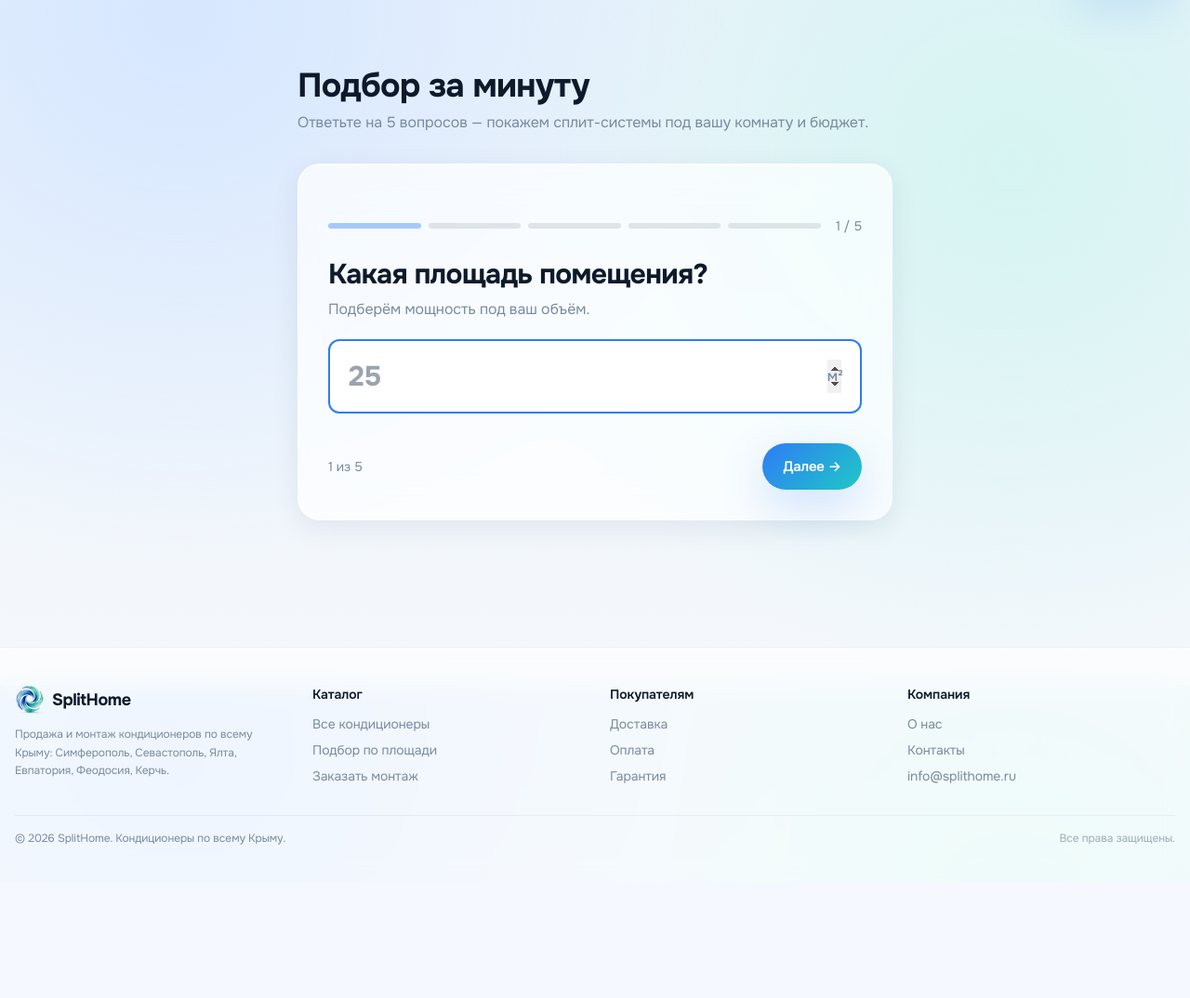
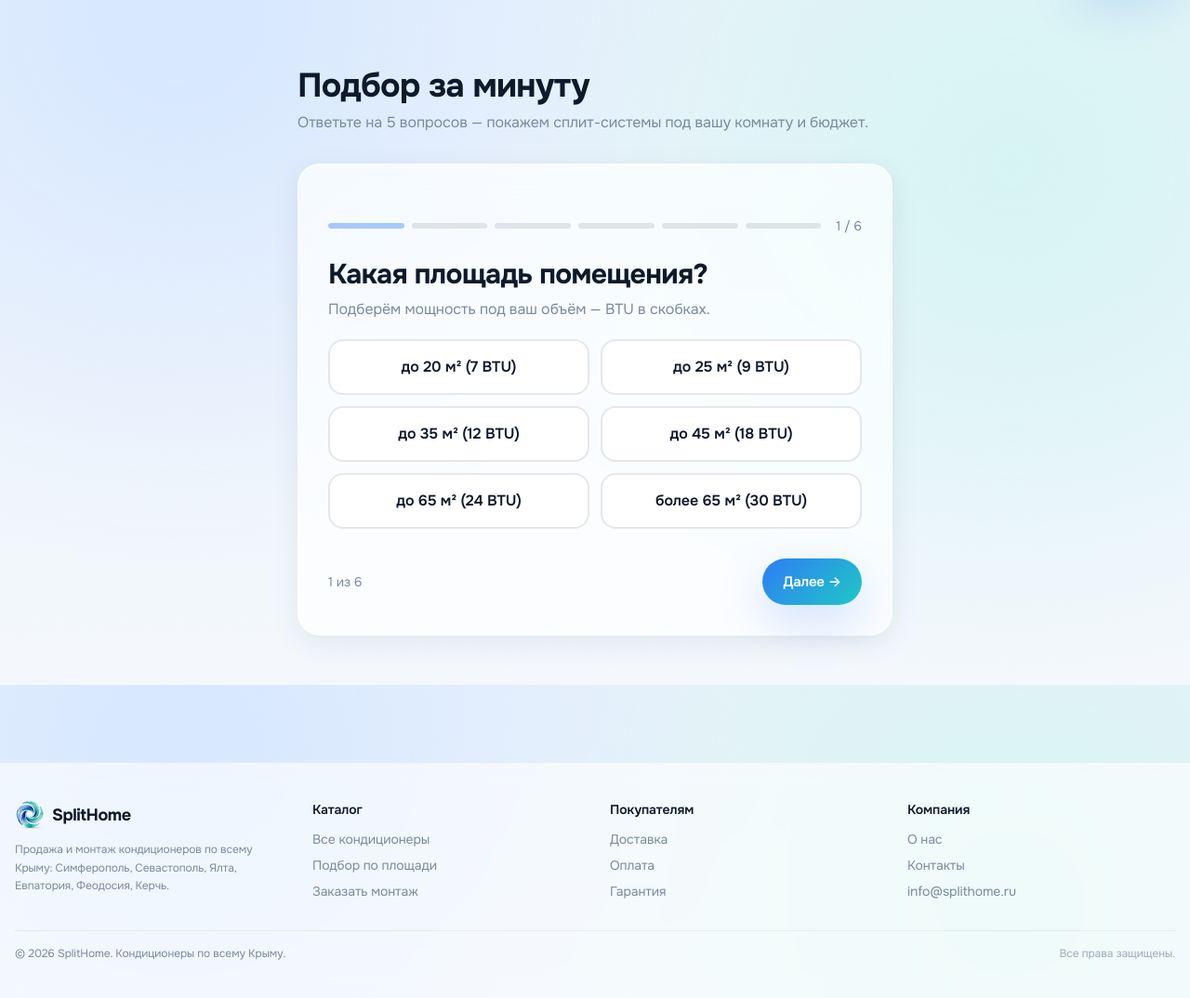
Before and after one commit to flycited2-dotcom/split-shop_claude, a Django app: page /quiz/ in a window 1280 px wide. Shown: the part 63-1137 px from the top of the page at 93% size. Before the commit the page ends 972 px from the top, so only its background shows below. Run offline with Django 5.2, Linux system fonts and the light colour scheme; parts of the project's set-up code (start-up, migrations or seed data) failed here and were passed over; some libraries are stand-ins or nearby versions.

Commit message:
feat(quiz): подбор по цвету + relaxed-фолбэки, шаг 6, пилюли BTU
- quiz_logic: recommend_products → (products, relaxed[]), needs_black,
  fallback color → budget → inverter, limit=5, secondary_btus на границах
- views: 4 типа помещения (apartment/house/office/commercial),
  5 опций бюджета (30/40/50/70k/любой), AREA_OPTIONS пилюли,
  6-шаговый wizard, распаковка кортежа
- models: QuizResult.needs_black + миграция 0003
- template: пилюли шага 1 с BTU в скобках, новый шаг 6 (цвет),
  плашка relaxed-причин, ссылки на каталог для secondary BTU
- admin: needs_black в фильтрах
- telegram: цвет в уведомлении о лиде

Co-Authored-By: Claude Opus 4.7 <noreply@anthropic.com>

```diff
--- a/apps/leads/admin.py
+++ b/apps/leads/admin.py
@@ -29,6 +29,6 @@ class InstallationRequestAdmin(admin.ModelAdmin):
 @admin.register(QuizResult)
 class QuizResultAdmin(admin.ModelAdmin):
     list_display = ('area_sqm', 'room_type', 'recommended_btu', 'budget_max', 'contact_phone', 'created_at')
-    list_filter = ('room_type', 'needs_inverter', 'needs_heating', 'created_at')
+    list_filter = ('room_type', 'needs_inverter', 'needs_heating', 'needs_black', 'created_at')
     search_fields = ('contact_name', 'contact_phone')
     readonly_fields = ('created_at', 'recommended_product_ids')
--- a/apps/leads/models.py
+++ b/apps/leads/models.py
@@ -44,8 +44,10 @@ class SelectionRequest(models.Model):
 class QuizResult(models.Model):
     ROOM_TYPE_CHOICES = [
         ('apartment', 'Квартира'),
+        ('house', 'Дом'),
         ('office', 'Офис'),
-        ('shop', 'Магазин/HoReCa'),
+        ('commercial', 'Коммерция'),
+        ('shop', 'Магазин/HoReCa'),  # legacy: ранние записи до расширения choices
     ]
 
     area_sqm = models.PositiveIntegerField('Площадь, м²')
@@ -53,6 +55,7 @@ class QuizResult(models.Model):
     budget_max = models.PositiveIntegerField('Бюджет до, ₽', null=True, blank=True)
     needs_inverter = models.BooleanField('Тихий/инвертор', default=False)
     needs_heating = models.BooleanField('Нужен прогрев зимой', default=False)
+    needs_black = models.BooleanField('Чёрный цвет', default=False)
     recommended_btu = models.PositiveSmallIntegerField('Подобранный BTU, тыс.', null=True, blank=True)
     recommended_product_ids = models.JSONField('ID подобранных товаров', default=list, blank=True)
     contact_name = models.CharField('Имя', max_length=150, blank=True)
--- a/apps/leads/views.py
+++ b/apps/leads/views.py
@@ -167,14 +167,26 @@ def installation_page(request):
 
 ROOM_OPTIONS = [
     ('apartment', 'Квартира', '🏠'),
+    ('house', 'Дом', '🏡'),
     ('office', 'Офис', '💼'),
-    ('shop', 'Магазин', '🏪'),
+    ('commercial', 'Коммерция', '🏪'),
 ]
 BUDGET_OPTIONS = [
     ('30000', 'до 30 000 ₽'),
+    ('40000', 'до 40 000 ₽'),
     ('50000', 'до 50 000 ₽'),
-    ('80000', 'до 80 000 ₽'),
+    ('70000', 'до 70 000 ₽'),
     ('0', 'Не важно'),
+]
+# Пилюли шага 1: (значение area_sqm, подпись). BTU считается на сервере через
+# quiz_logic.btu_candidates() — на границах автоматически добавится secondary.
+AREA_OPTIONS = [
+    ('20',  'до 20 м² (7 BTU)'),
+    ('25',  'до 25 м² (9 BTU)'),
+    ('35',  'до 35 м² (12 BTU)'),
+    ('45',  'до 45 м² (18 BTU)'),
+    ('65',  'до 65 м² (24 BTU)'),
+    ('100', 'более 65 м² (30 BTU)'),
 ]
 
 
@@ -187,8 +199,10 @@ def _quiz_ctx_base(step, post=None):
         'budget': post.get('budget', ''),
         'inverter': post.get('inverter', ''),
         'heating': post.get('heating', ''),
+        'color': post.get('color', ''),
         'room_options': ROOM_OPTIONS,
         'budget_options': BUDGET_OPTIONS,
+        'area_options': AREA_OPTIONS,
     }
 
 
@@ -209,17 +223,22 @@ def quiz_step(request):
     next_step = current + 1
     ctx = _quiz_ctx_base(next_step, request.POST)
 
-    if next_step <= 5:
+    if next_step <= 6:
         return render(request, 'leads/partials/_quiz_step.html', ctx)
 
     area = max(5, _quiz_int(ctx['area_sqm'], 25))
-    btu = quiz_logic.btu_from_area(area)
+    btu, secondary_btus = quiz_logic.btu_candidates(area)
     budget_max = _quiz_int(ctx['budget']) or None
     needs_inverter = ctx['inverter'] == 'yes'
     needs_heating = ctx['heating'] == 'yes'
+    needs_black = ctx['color'] == 'black'
 
-    products = quiz_logic.recommend_products(
-        btu, budget_max=budget_max, needs_inverter=needs_inverter,
+    products, relaxed = quiz_logic.recommend_products(
+        btu,
+        budget_max=budget_max,
+        needs_inverter=needs_inverter,
+        needs_black=needs_black,
+        secondary_btus=secondary_btus,
     )
 
     quiz = QuizResult.objects.create(
@@ -228,6 +247,7 @@ def quiz_step(request):
         budget_max=budget_max,
         needs_inverter=needs_inverter,
         needs_heating=needs_heating,
+        needs_black=needs_black,
         recommended_btu=btu,
         recommended_product_ids=[p.id for p in products],
     )
@@ -235,7 +255,9 @@ def quiz_step(request):
     ctx.update({
         'step': 'result',
         'btu': btu,
+        'secondary_btus': secondary_btus,
         'products': products,
+        'relaxed': relaxed,
         'quiz_id': quiz.id,
         'budget_max': budget_max,
     })
@@ -268,7 +290,9 @@ def quiz_lead(request, quiz_id):
         f'👤 {name} | 📞 {phone}\n'
         f'📐 {quiz.area_sqm} м² | {quiz.get_room_type_display()}\n'
         f'💰 Бюджет: {f"до {quiz.budget_max:,} ₽".replace(",", " ") if quiz.budget_max else "любой"}\n'
-        f'⚙️ BTU: {quiz.recommended_btu}k · Инвертор: {"да" if quiz.needs_inverter else "нет"} · Обогрев: {"да" if quiz.needs_heating else "нет"}\n'
+        f'⚙️ BTU: {quiz.recommended_btu}k · Инвертор: {"да" if quiz.needs_inverter else "нет"} · '
+        f'Обогрев: {"да" if quiz.needs_heating else "нет"} · '
+        f'Цвет: {"чёрный" if quiz.needs_black else "любой"}\n'
         f'🔗 /admin/leads/quizresult/{quiz.id}/'
     )
 
--- a/templates/leads/partials/_quiz_step.html
+++ b/templates/leads/partials/_quiz_step.html
@@ -11,10 +11,32 @@
         Рекомендуем кондиционер на <span class="text-accent">{{ btu }} 000 BTU</span>
       </h2>
       <p class="text-ink-3 text-sm sm:text-base">
-        Под площадь {{ area_sqm }} м²{% if budget_max %} и бюджет до {{ budget_max }} ₽{% endif %}.
+        Под площадь до {{ area_sqm }} м²{% if budget_max %} и бюджет до {{ budget_max }} ₽{% endif %}.
         {% if inverter == 'yes' %} С тихим инверторным компрессором.{% endif %}
       </p>
+      {% if secondary_btus %}
+        <p class="mt-3 text-sm text-ink-3">
+          Альтернатива:
+          {% for sb in secondary_btus %}
+            <a href="{% url 'catalog' %}?btu={{ sb }}" class="text-accent hover:underline font-semibold">{{ sb }} 000 BTU</a>{% if not forloop.last %}, {% endif %}
+          {% endfor %}
+          — другой запас по мощности.
+        </p>
+      {% endif %}
     </div>
+
+    {% if relaxed %}
+      <div class="rounded-xl bg-amber-50 text-amber-900 text-sm px-4 py-3">
+        Под точные параметры моделей не нашлось — показываем близкие варианты:
+        <ul class="list-disc list-inside mt-1">
+          {% for r in relaxed %}
+            {% if r == 'color_relaxed' %}<li>чёрные не в наличии — показываем другие цвета</li>{% endif %}
+            {% if r == 'budget_relaxed' %}<li>в бюджет не уложились — показываем чуть дороже</li>{% endif %}
+            {% if r == 'inverter_relaxed' %}<li>инверторов нужной мощности нет — добавили обычные</li>{% endif %}
+          {% endfor %}
+        </ul>
+      </div>
+    {% endif %}
 
     {% if products %}
       <div class="grid grid-cols-1 sm:grid-cols-2 gap-4">
@@ -66,7 +88,7 @@
   </div>
 
 {% else %}
-  {# === Шаги 1-5 wizard === #}
+  {# === Шаги 1-6 wizard === #}
   <form hx-post="{% url 'quiz_step' %}" hx-target="#quiz-content" hx-swap="innerHTML" class="space-y-6">
     {% csrf_token %}
     <input type="hidden" name="step" value="{{ step }}">
@@ -75,10 +97,11 @@
     {% if step != 3 %}<input type="hidden" name="budget" value="{{ budget }}">{% endif %}
     {% if step != 4 %}<input type="hidden" name="inverter" value="{{ inverter }}">{% endif %}
     {% if step != 5 %}<input type="hidden" name="heating" value="{{ heating }}">{% endif %}
+    {% if step != 6 %}<input type="hidden" name="color" value="{{ color }}">{% endif %}
 
     {# progress bar #}
     <div class="flex items-center gap-2">
-      {% for i in "12345"|make_list %}
+      {% for i in "123456"|make_list %}
         {% if forloop.counter < step %}
           <div class="h-1.5 rounded-full flex-1 bg-accent"></div>
         {% elif forloop.counter == step %}
@@ -87,27 +110,30 @@
           <div class="h-1.5 rounded-full flex-1 bg-ink/10"></div>
         {% endif %}
       {% endfor %}
-      <span class="text-xs sm:text-sm text-ink-3 ml-2 whitespace-nowrap">{{ step }} / 5</span>
+      <span class="text-xs sm:text-sm text-ink-3 ml-2 whitespace-nowrap">{{ step }} / 6</span>
     </div>
 
     {% if step == 1 %}
       <div>
         <h2 class="text-2xl sm:text-3xl font-bold mb-2">Какая площадь помещения?</h2>
-        <p class="text-ink-3 mb-5">Подберём мощность под ваш объём.</p>
-        <div class="relative">
-          <input type="number" name="area_sqm" min="5" max="200" required
-                 value="{{ area_sqm|default:'' }}"
-                 placeholder="25" autofocus
-                 class="w-full text-3xl font-bold px-5 py-5 rounded-xl bg-white border-2 border-ink/10 focus:border-accent focus:outline-none">
-          <span class="absolute right-5 top-1/2 -translate-y-1/2 text-ink-3 font-medium">м²</span>
+        <p class="text-ink-3 mb-5">Подберём мощность под ваш объём — BTU в скобках.</p>
+        <div class="grid grid-cols-1 sm:grid-cols-2 gap-3">
+          {% for v, label in area_options %}
+            <label class="relative cursor-pointer block">
+              <input type="radio" name="area_sqm" value="{{ v }}" required class="peer sr-only" {% if area_sqm == v %}checked{% endif %}>
+              <div class="rounded-2xl border-2 border-ink/10 bg-white p-4 peer-checked:border-accent peer-checked:bg-accent/5 hover:border-accent/40 transition text-center font-semibold">
+                {{ label }}
+              </div>
+            </label>
+          {% endfor %}
         </div>
       </div>
 
     {% elif step == 2 %}
       <div>
         <h2 class="text-2xl sm:text-3xl font-bold mb-2">Где будет работать?</h2>
-        <p class="text-ink-3 mb-5">Это влияет на режим нагрузки.</p>
-        <div class="grid grid-cols-1 sm:grid-cols-3 gap-3">
+        <p class="text-ink-3 mb-5">Поможет менеджеру при подборе подходящей серии.</p>
+        <div class="grid grid-cols-2 sm:grid-cols-4 gap-3">
           {% for v, label, emoji in room_options %}
             <label class="relative cursor-pointer block">
               <input type="radio" name="room_type" value="{{ v }}" required class="peer sr-only" {% if room_type == v %}checked{% endif %}>
@@ -126,7 +152,7 @@
         <p class="text-ink-3 mb-5">За одну сплит-систему (без монтажа).</p>
         <div class="grid grid-cols-2 gap-3">
           {% for v, label in budget_options %}
-            <label class="relative cursor-pointer block">
+            <label class="relative cursor-pointer block {% if forloop.last %}col-span-2{% endif %}">
               <input type="radio" name="budget" value="{{ v }}" required class="peer sr-only" {% if budget == v %}checked{% endif %}>
               <div class="rounded-2xl border-2 border-ink/10 bg-white p-4 peer-checked:border-accent peer-checked:bg-accent/5 hover:border-accent/40 transition text-center font-semibold">
                 {{ label }}
@@ -139,13 +165,13 @@
     {% elif step == 4 %}
       <div>
         <h2 class="text-2xl sm:text-3xl font-bold mb-2">Тихий и экономичный?</h2>
-        <p class="text-ink-3 mb-5">Инвертор работает тише и тратит на 30–40% меньше электричества — но стоит дороже.</p>
+        <p class="text-ink-3 mb-5">Инверторный компрессор работает тише обычного и тратит на 30–40% меньше электричества — но стоит дороже.</p>
         <div class="grid grid-cols-1 sm:grid-cols-2 gap-3">
           <label class="relative cursor-pointer block">
             <input type="radio" name="inverter" value="yes" required class="peer sr-only" {% if inverter == 'yes' %}checked{% endif %}>
             <div class="rounded-2xl border-2 border-ink/10 bg-white p-5 peer-checked:border-accent peer-checked:bg-accent/5 hover:border-accent/40 transition">
               <div class="text-2xl mb-1">🌬️</div>
-              <div class="font-semibold mb-1">Инвертор</div>
+              <div class="font-semibold mb-1">Инвертор / тихий</div>
               <div class="text-sm text-ink-3">Тихий, экономный, точная температура</div>
             </div>
           </label>
@@ -181,12 +207,34 @@
           </label>
         </div>
       </div>
+
+    {% elif step == 6 %}
+      <div>
+        <h2 class="text-2xl sm:text-3xl font-bold mb-2">Какой цвет?</h2>
+        <p class="text-ink-3 mb-5">Большинство моделей белые; чёрных в наличии меньше — если не нашлось, покажем другие.</p>
+        <div class="grid grid-cols-1 sm:grid-cols-2 gap-3">
+          <label class="relative cursor-pointer block">
+            <input type="radio" name="color" value="black" required class="peer sr-only" {% if color == 'black' %}checked{% endif %}>
+            <div class="rounded-2xl border-2 border-ink/10 bg-white p-5 peer-checked:border-accent peer-checked:bg-accent/5 hover:border-accent/40 transition">
+              <div class="text-2xl mb-1">⚫</div>
+              <div class="font-semibold">Чёрный</div>
+            </div>
+          </label>
+          <label class="relative cursor-pointer block">
+            <input type="radio" name="color" value="any" required class="peer sr-only" {% if color == 'any' %}checked{% endif %}>
+            <div class="rounded-2xl border-2 border-ink/10 bg-white p-5 peer-checked:border-accent peer-checked:bg-accent/5 hover:border-accent/40 transition">
+              <div class="text-2xl mb-1">🎨</div>
+              <div class="font-semibold">Любой</div>
+            </div>
+          </label>
+        </div>
+      </div>
     {% endif %}
 
     <div class="flex items-center justify-between gap-3 pt-2">
-      <span class="text-sm text-ink-3 hidden sm:inline">{{ step }} из 5</span>
+      <span class="text-sm text-ink-3 hidden sm:inline">{{ step }} из 6</span>
       <button type="submit" class="btn btn-primary ml-auto">
-        {% if step == 5 %}Показать подбор{% else %}Далее →{% endif %}
+        {% if step == 6 %}Показать подбор{% else %}Далее →{% endif %}
       </button>
     </div>
   </form>
```
Also changed, not shown: apps/leads/quiz_logic.py (+123 -19 lines), apps/leads/migrations/0003_quizresult_needs_black_room_type.py (added).
